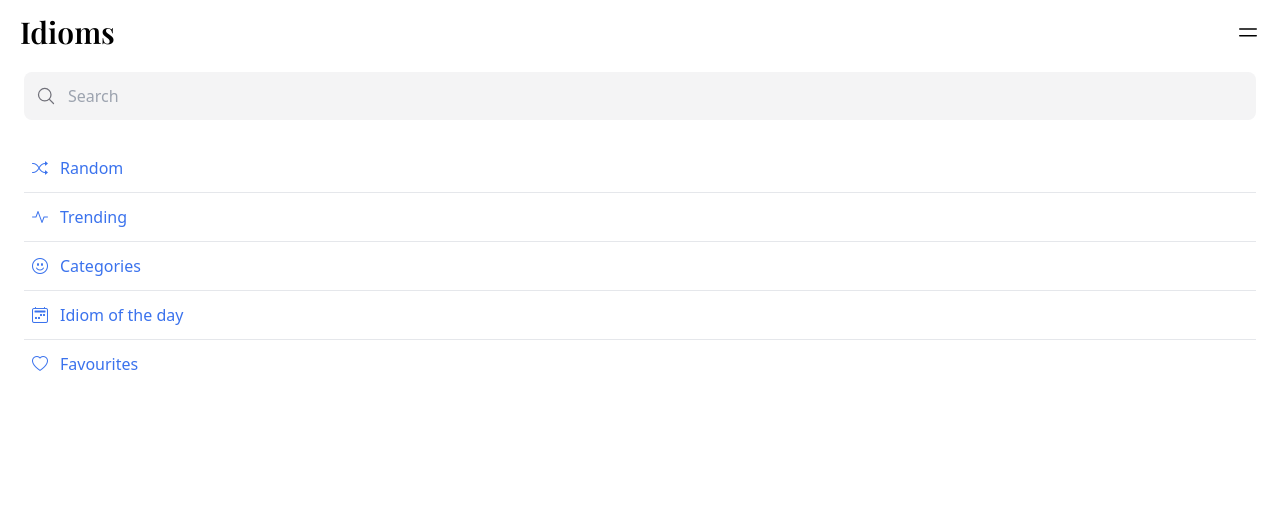
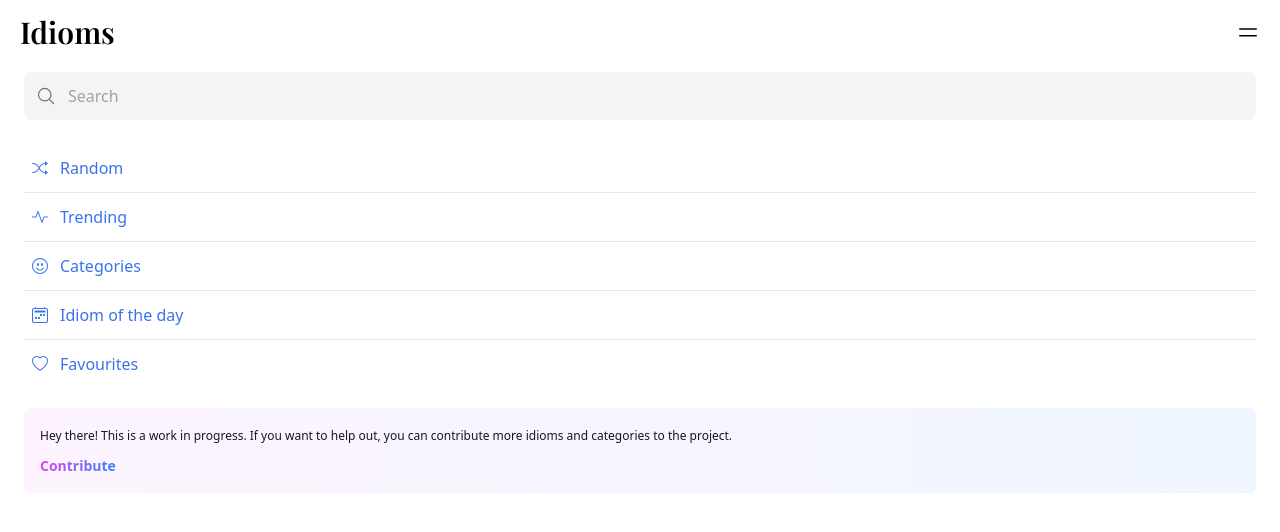
Before and after one commit to priyangsubanerjee/learn-idioms, a Next.js app: page / in a window 1280 px wide. Shown: the top 532 px of the page. Built offline with nearby package versions, Linux system fonts and the light colour scheme.

Commit message:
front-end

```diff
--- a/pages/index.js
+++ b/pages/index.js
@@ -66,6 +66,15 @@ export default function Home() {
             <span>Favourites</span>
           </li>
         </ul>
+        <div className="bg-gradient-to-r from-fuchsia-50 to-blue-50 p-4 mt-5 rounded-md">
+          <p className="text-xs leading-6 text-zinc-900">
+            Hey there! This is a work in progress. If you want to help out, you
+            can contribute more idioms and categories to the project.
+          </p>
+          <button className="text-sm font-semibold bg-clip-text text-transparent bg-gradient-to-r from-fuchsia-500 to-blue-500 mt-2">
+            Contribute
+          </button>
+        </div>
       </div>
     </div>
   );
```
